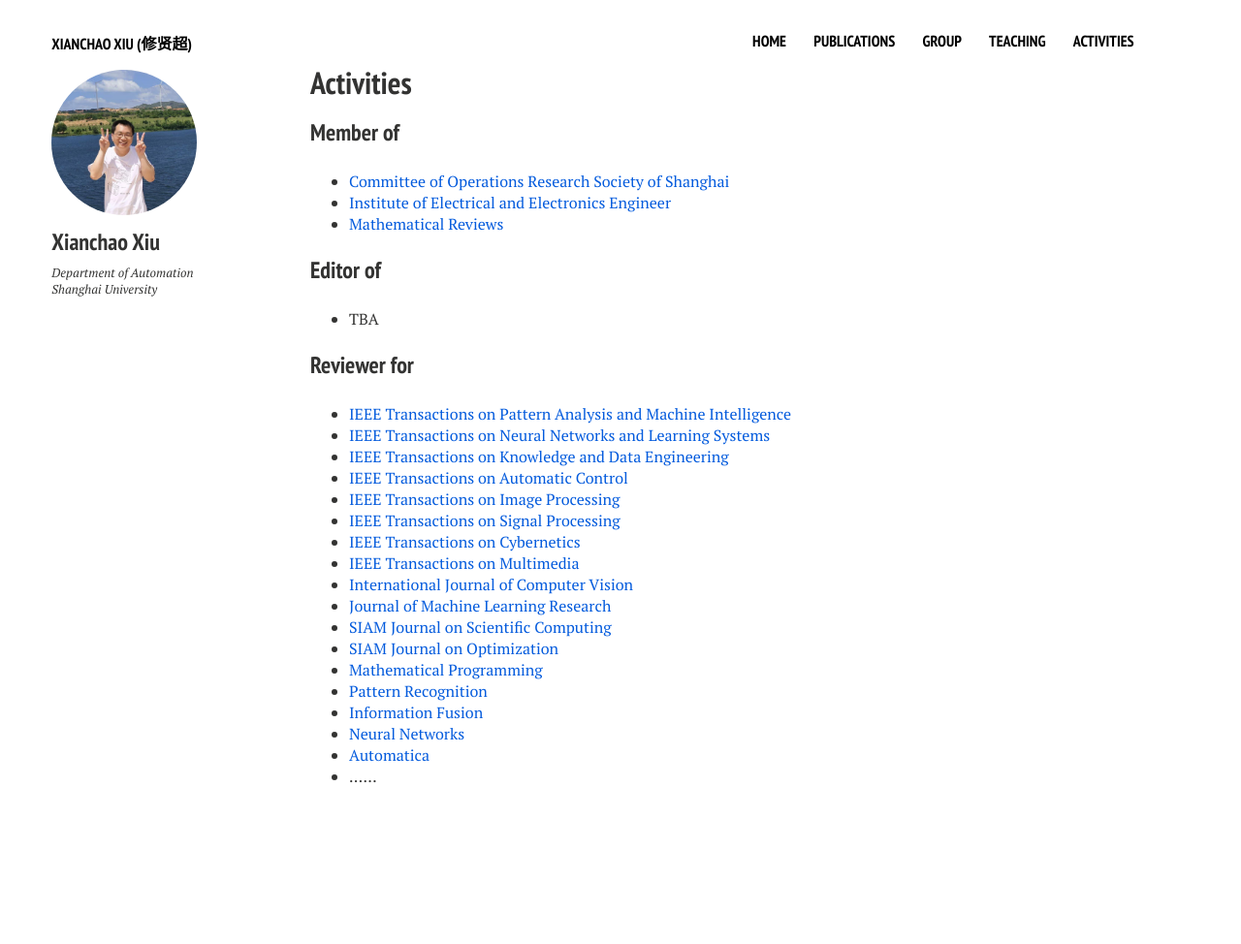
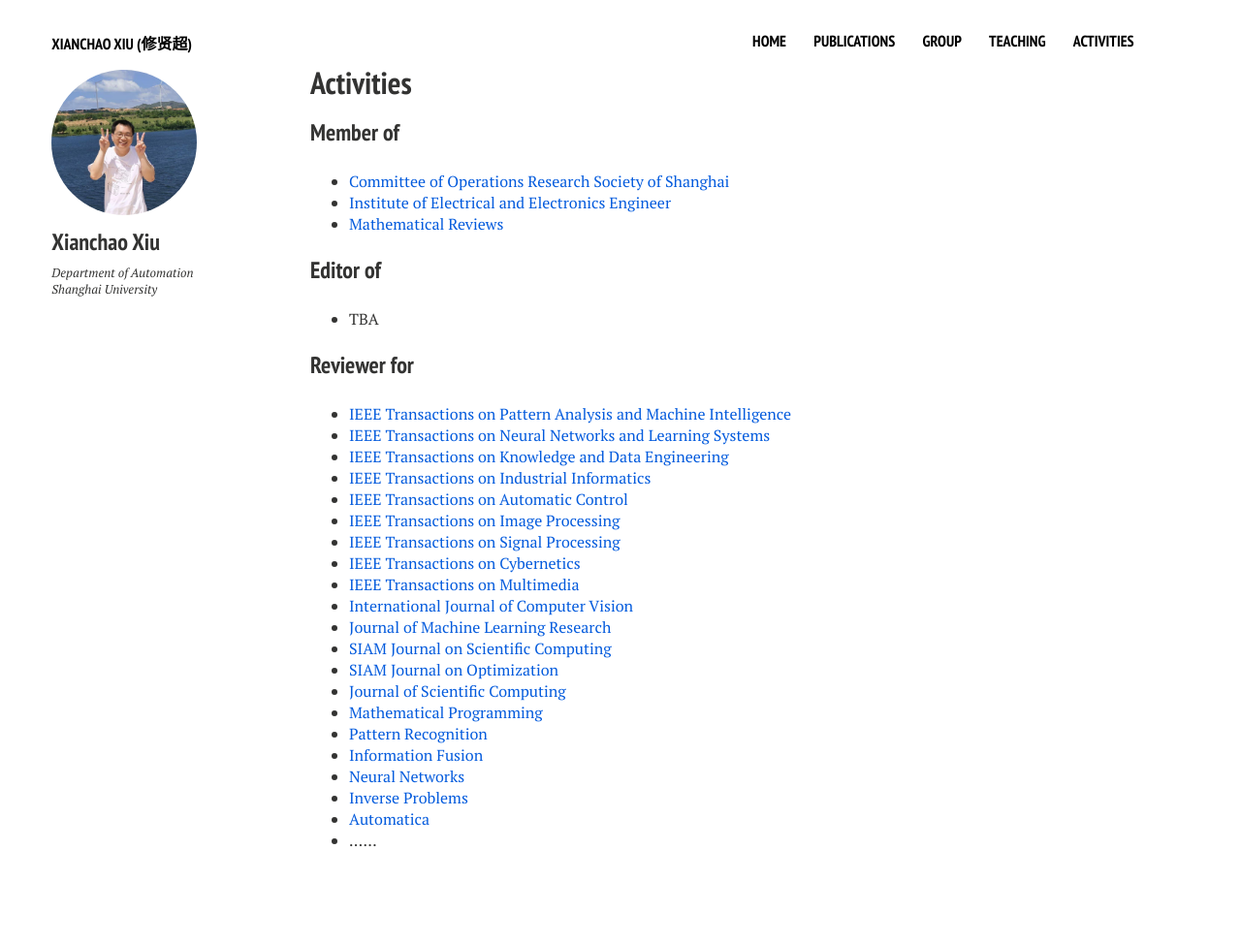
Before and after one commit to xianchaoxiu/xianchaoxiu.github.io, a Jekyll site: the page built from activities/index.md, in a window 1280 px wide. Shown: the whole page at 97% size. Built offline with Jekyll 4.4.1, drawn with Linux system fonts in a browser that asks for light colours; nearby versions of some CDN libraries; before the commit the page ends 908 px from its top, so only the background shows below that.

Commit message:
Update index.md

```diff
--- a/activities/index.md
+++ b/activities/index.md
@@ -22,6 +22,7 @@ share: false
 * <a href="https://ieeexplore.ieee.org/xpl/RecentIssue.jsp?punumber=34" class="textlink" target="_blank">IEEE Transactions on Pattern Analysis and Machine Intelligence </a> <br>
 * <a href="https://ieeexplore.ieee.org/xpl/RecentIssue.jsp?punumber=5962385" class="textlink" target="_blank">IEEE Transactions on Neural Networks and Learning Systems</a> <br>
 * <a href="https://ieeexplore.ieee.org/xpl/RecentIssue.jsp?punumber=69" class="textlink" target="_blank">IEEE Transactions on Knowledge and Data Engineering</a> <br>
+* <a href="https://ieeexplore.ieee.org/xpl/RecentIssue.jsp?punumber=9424" class="textlink" target="_blank">IEEE Transactions on Industrial Informatics</a> <br>
 * <a href="https://ieeexplore.ieee.org/xpl/RecentIssue.jsp?punumber=9" class="textlink" target="_blank">IEEE Transactions on Automatic Control</a> <br>
 * <a href="https://ieeexplore.ieee.org/xpl/RecentIssue.jsp?punumber=83" class="textlink" target="_blank">IEEE Transactions on Image Processing</a> <br>
 * <a href="https://ieeexplore.ieee.org/xpl/RecentIssue.jsp?punumber=78" class="textlink" target="_blank">IEEE Transactions on Signal Processing</a> <br>
@@ -31,9 +32,11 @@ share: false
 * <a href="https://www.jmlr.org" class="textlink" target="_blank">Journal of Machine Learning Research</a> <br>
 * <a href="https://www.siam.org/publications/siam-journals/siam-journal-on-scientific-computing/" class="textlink" target="_blank">SIAM Journal on Scientific Computing</a> <br>
 * <a href="https://www.siam.org/publications/siam-journals/siam-journal-on-optimization/" class="textlink" target="_blank">SIAM Journal on Optimization</a> <br>
+* <a href="https://link.springer.com/journal/10915" class="textlink" target="_blank">Journal of Scientific Computing</a> <br>
 * <a href="https://link.springer.com/journal/10107" class="textlink" target="_blank">Mathematical Programming</a> <br>
 * <a href="https://www.sciencedirect.com/journal/pattern-recognition" class="textlink" target="_blank">Pattern Recognition</a> <br>
 * <a href="https://www.sciencedirect.com/journal/information-fusion" class="textlink" target="_blank">Information Fusion</a> <br>
 * <a href="https://www.sciencedirect.com/journal/neural-networks" class="textlink" target="_blank">Neural Networks</a> <br>
+* <a href="https://iopscience.iop.org/journal/0266-5611" class="textlink" target="_blank">Inverse Problems</a> <br>
 * <a href="https://www.sciencedirect.com/journal/automatica" class="textlink" target="_blank">Automatica</a> <br>
 * ......
```
